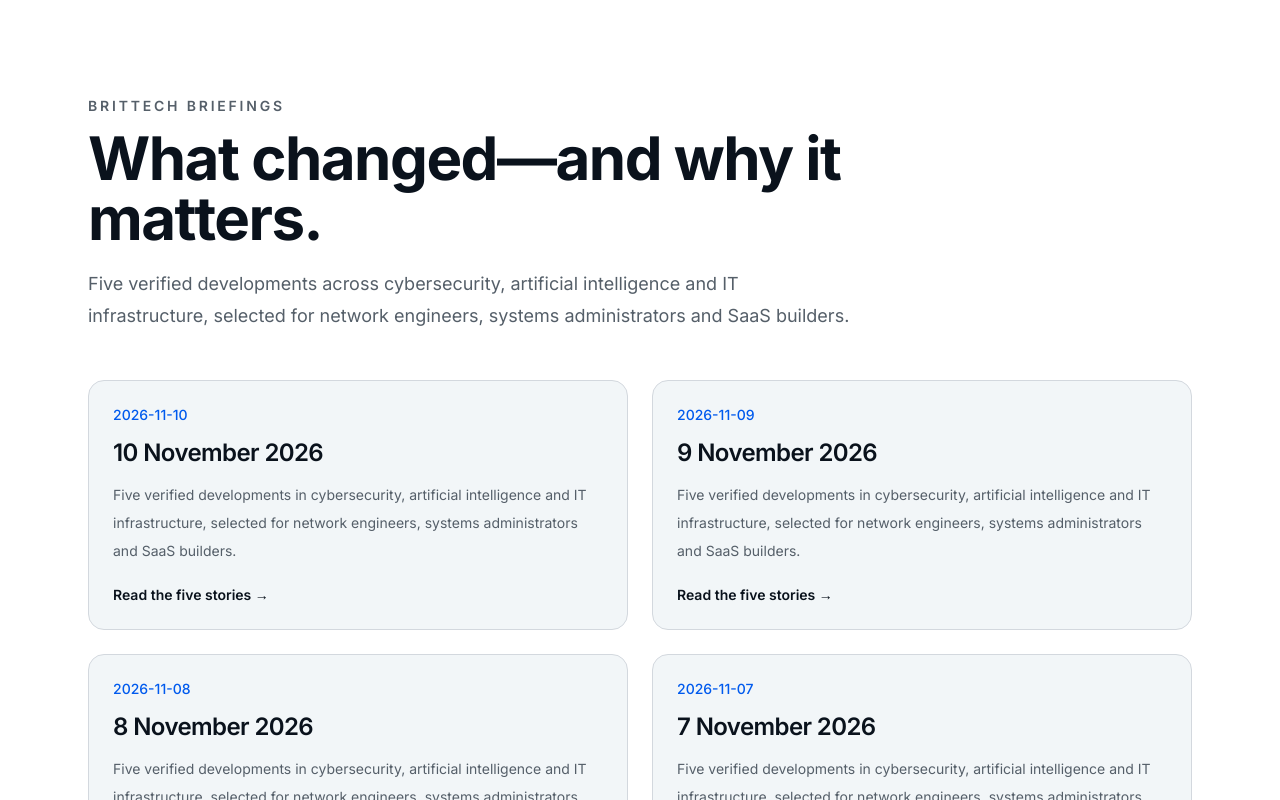
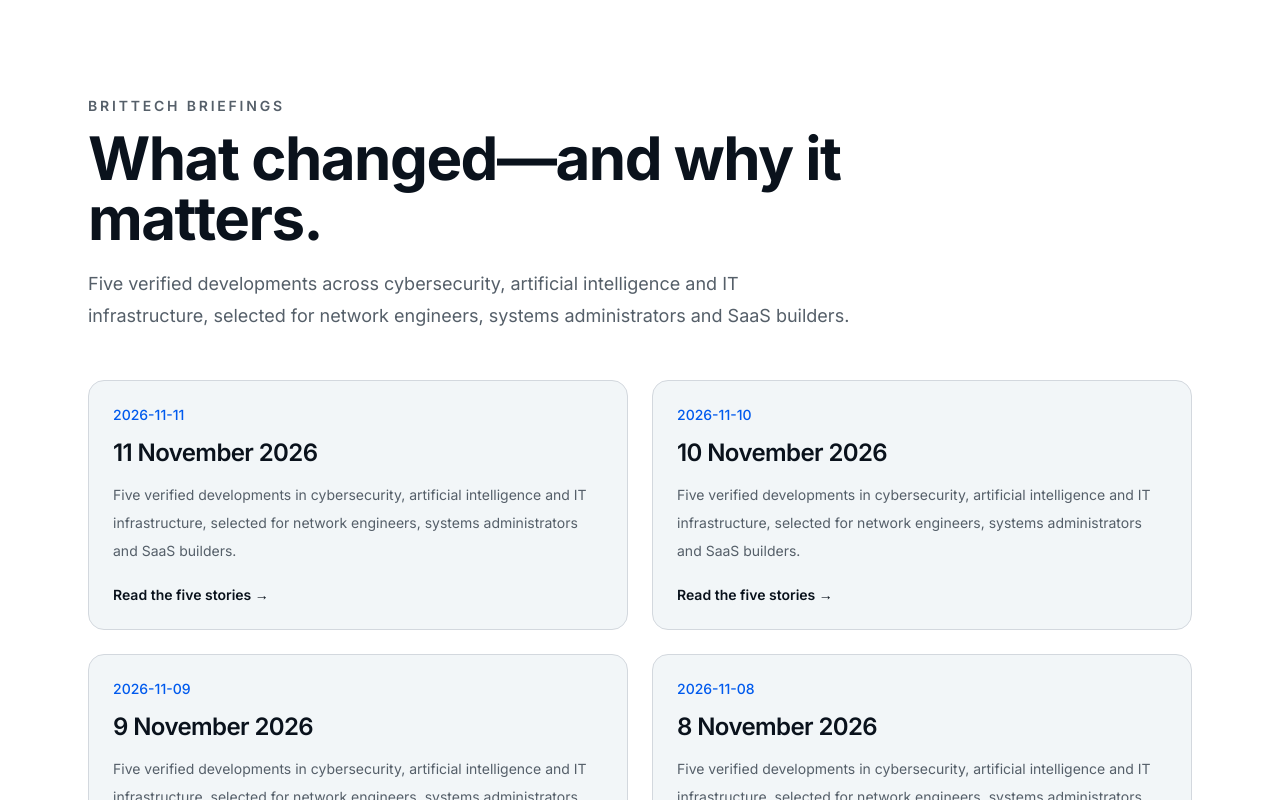
Before and after one commit to captin-p/www.brit-tech.uk-v2--My-Profile-, a Next.js app: page /briefings in a window 1280 px wide. Shown: the top 800 px of the page. Built offline with nearby package versions, Linux system fonts and the light colour scheme.

Commit message:
Add 11 November 2026 tech briefing

```diff
--- a/data/briefings.ts
+++ b/data/briefings.ts
@@ -21,6 +21,76 @@ export type TechBriefing = {
 
 export const briefings: TechBriefing[] = [
   {
+    date: "2026-11-11",
+    title: "Daily Tech Briefing — 11 November 2026",
+    description:
+      "Five verified developments in cybersecurity, artificial intelligence and IT infrastructure, selected for network engineers, systems administrators and SaaS builders.",
+    takeaway:
+      "Patch and investigate every internet-reachable Xen Orchestra instance first, then accelerate the Outlook update across managed endpoints. Separately, verify that cloud backups survive the loss of an entire provider location and treat optical transceivers as both a security-sensitive component and a capacity dependency in AI fabric planning.",
+    stories: [
+      {
+        headline: "Attackers exploit a Xen Orchestra authentication bypass to reach virtualization hosts",
+        category: "Cybersecurity",
+        summary:
+          "Vates says VSA-2026-062 is being actively exploited. A specially crafted REST authentication cookie can be parsed as an empty object, causing Xen Orchestra to return an existing token and authenticate the attacker as its owner. Successful compromise provides administrator privileges and can progress to root takeover of managed XCP-ng hosts.",
+        whyItMatters:
+          "Your virtualization control plane sits above every guest workload. Update Xen Orchestra Appliance immediately to 6.9.1 stable or 6.10.0 latest, remove public exposure, block the disclosed command-and-control infrastructure and hunt for Vates' published indicators before trusting the environment again.",
+        image: "/images/briefings/2026-11-11/xen-orchestra-auth-bypass.svg",
+        imageAlt: "Illustration of a malicious authentication cookie being blocked before reaching Xen Orchestra and its managed virtualization hosts.",
+        sourceLabel: "Vates security advisory VSA-2026-062, 10 November 2026",
+        sourceUrl: "https://docs.vates.tech/security-advisories/advisories/2026/vates-sa-2026-062/",
+      },
+      {
+        headline: "Microsoft patches an Outlook spoofing flaw already used in attacks",
+        category: "Cybersecurity",
+        summary:
+          "Microsoft's November security release fixes CVE-2026-124194, an Outlook vulnerability that Microsoft confirmed was exploited before an update was available. CISA added the flaw to its Known Exploited Vulnerabilities catalogue on 10 November; affected organizations should use Microsoft's product-specific update guidance rather than relying only on the vulnerability's moderate severity score.",
+        whyItMatters:
+          "Prioritize the Outlook update across Microsoft 365 Apps and supported Office LTSC estates, verify endpoints actually installed it and restart where required. Review email, identity and endpoint telemetry for suspicious credential-authentication attempts instead of assuming patch deployment removes earlier access.",
+        image: "/images/briefings/2026-11-11/outlook-exploited-flaw.svg",
+        imageAlt: "Illustration of a spoofed Outlook message being stopped by a security update and endpoint verification process.",
+        sourceLabel: "Microsoft Security Response Center, November 2026",
+        sourceUrl: "https://msrc.microsoft.com/update-guide/vulnerability/CVE-2026-124194",
+      },
+      {
+        headline: "AI agents formally verify Signal's compiled cryptographic code",
+        category: "Artificial Intelligence",
+        summary:
+          "Google DeepMind introduced AlphaProof Code, a human-guided multi-agent framework that generated more than six million lines of Lean proof code to verify key security properties of Signal's compiled AArch64 implementation. The work covers PQXDH and Triple Ratchet properties including forward secrecy, authentication and post-compromise security; every proof is accepted only after checking by Lean's kernel.",
+        whyItMatters:
+          "This is a stronger use of AI than asking a model whether code looks secure: untrusted agents produce artifacts that a deterministic verifier checks. For SaaS and infrastructure code, look for similar patterns where AI proposes configurations, migrations or policies but an independent compiler, type system, test suite or policy engine decides whether they are acceptable.",
+        image: "/images/briefings/2026-11-11/ai-formal-verification.svg",
+        imageAlt: "Illustration of AI agents generating proofs that pass through a deterministic verification gate before protecting compiled cryptographic code.",
+        sourceLabel: "Google DeepMind research announcement, 10 November 2026",
+        sourceUrl: "https://deepmind.google/blog/introducing-alphaproof-code/",
+      },
+      {
+        headline: "Yandex says 2.84% of affected cloud data is permanently lost",
+        category: "IT Infrastructure",
+        summary:
+          "Yandex says it restored 97.16% of customer data after October drone strikes damaged three data centres, but the remaining 2.84% cannot be recovered because equipment was critically damaged and customers had no backups on the platform. The company plans to enable backups by default and distribute computing resources across additional independent locations.",
+        whyItMatters:
+          "A provider's availability zones and recovery effort are not substitutes for your own tested backup. Keep immutable copies in an independent region or provider, verify restoration regularly and document which customer data can be rebuilt when both the primary system and local provider backup are unavailable.",
+        image: "/images/briefings/2026-11-11/cloud-data-loss.svg",
+        imageAlt: "Illustration of cloud data surviving across independent backup locations while one damaged data centre remains unrecoverable.",
+        sourceLabel: "Reuters report, 10 November 2026",
+        sourceUrl: "https://www.reuters.com/technology/russias-yandex-says-nearly-3-cloud-customer-data-lost-after-attacks-2026-11-10/",
+      },
+      {
+        headline: "Proposed Chinese transceiver ban exposes AI-fabric supply concentration",
+        category: "IT Infrastructure",
+        summary:
+          "Microsoft and industry groups are urging the US government not to ban new Chinese optical transceivers used inside AI data centres, warning that alternative suppliers lack enough scale and already-purchased accelerators could sit idle. Supporters of restrictions argue the components create data-theft, malware and disruption risks; Reuters reports a possible threshold targeting 3.2-Tbps products is under consideration.",
+        whyItMatters:
+          "Optics are now a strategic dependency rather than a minor line item. Maintain a vendor-diverse bill of materials, validate firmware and provenance, qualify interoperable replacements and model how lead times affect fabric expansion, sparing and failure recovery.",
+        image: "/images/briefings/2026-11-11/optical-supply-risk.svg",
+        imageAlt: "Illustration of an AI data-centre fabric depending on optical transceivers from multiple qualified suppliers.",
+        sourceLabel: "Reuters report, 10 November 2026",
+        sourceUrl: "https://www.reuters.com/business/media-telecom/microsoft-presses-trump-scuttle-expected-ban-chinese-data-center-technology-2026-11-10/",
+      },
+    ],
+  },
+  {
     date: "2026-11-10",
     title: "Daily Tech Briefing — 10 November 2026",
     description:
```
